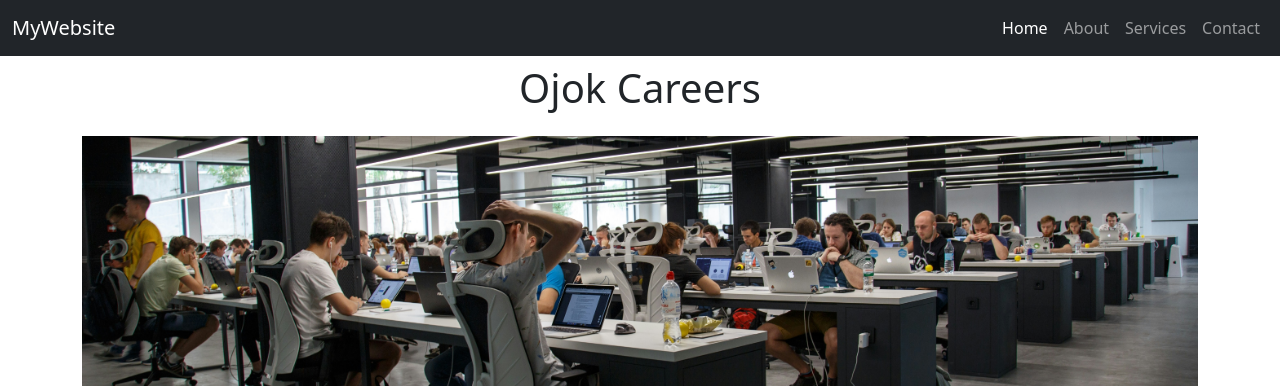
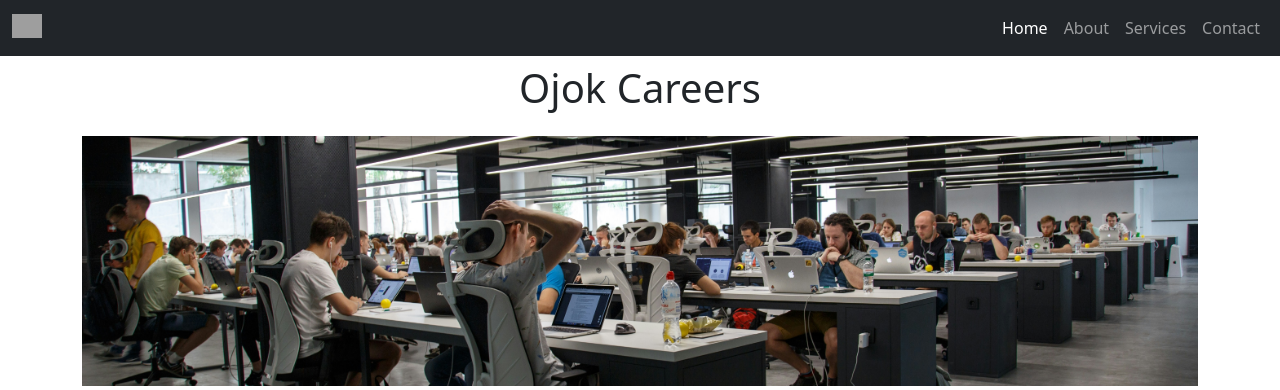
Before and after one commit to ojokgeorge118/ojok-careers-website, a Flask app: page / in a window 1280 px wide. Shown: the top 390 px of the page. Run offline with Flask 3, Linux system fonts and the light colour scheme; grey boxes are pictures that could not be loaded.

Commit message:
Added Logo and modified Nav bar

```diff
--- a/templates/nav.html
+++ b/templates/nav.html
@@ -1,7 +1,9 @@
 <!-- Navbar -->
 <nav class="navbar navbar-expand-lg navbar-dark bg-dark">
   <div class="container-fluid">
-    <a class="navbar-brand" href="#">MyWebsite</a>
+    <a class="navbar-brand" href="#">
+        <img src="https://replit.com/@ojokgeorge118/ojok-careers-website#static/logo.jpg" alt="Logo" width="30" height="24" class="d-inline-block align-text-top">
+    </a>
     <button class="navbar-toggler" type="button" data-bs-toggle="collapse"
             data-bs-target="#navbarNav" aria-controls="navbarNav"
             aria-expanded="false" aria-label="Toggle navigation">
```
Also changed, not shown: static/logo.jpg (added).
